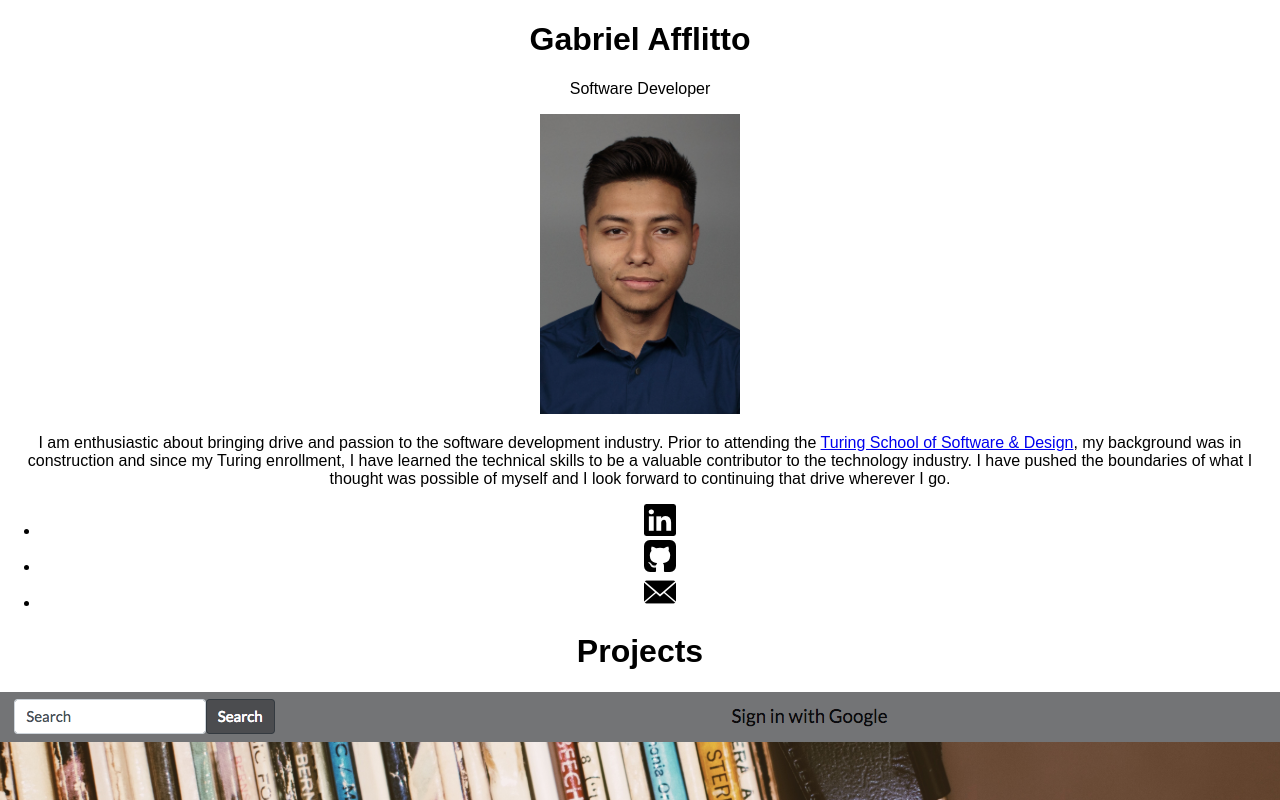
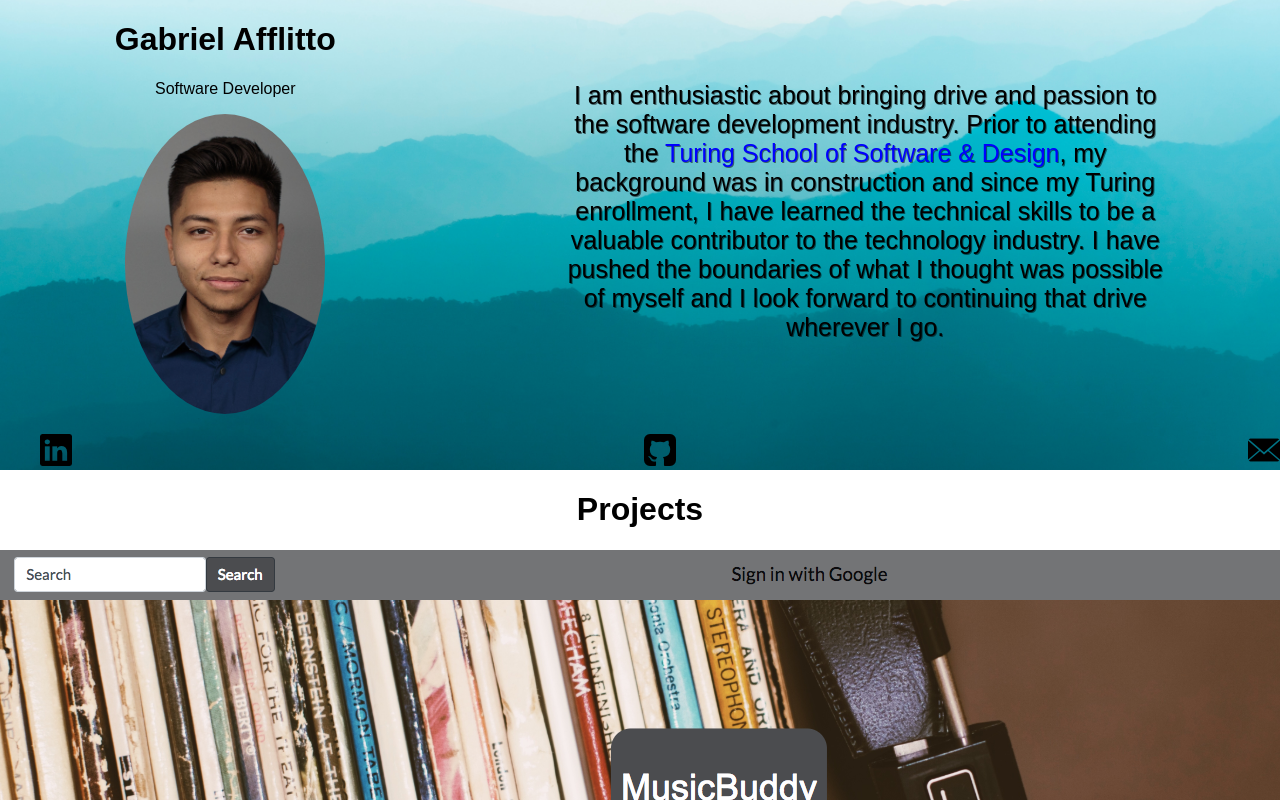
Before and after one commit to GabrielAfflitto/personal-site, a React (Create React App) app: page / in a window 1280 px wide. Shown: the top 800 px of the page. Built offline with nearby package versions, Linux system fonts and the light colour scheme.

Commit message:
minor styling on homepage

```diff
--- a/src/index.css
+++ b/src/index.css
@@ -3,3 +3,57 @@ body {
   padding: 0;
   font-family: sans-serif;
 }
+
+#gabe {
+  border-radius: 50%;
+}
+
+.header {
+  display: flex;
+  flex-direction: row;
+  align-items: center;
+  justify-content: space-around;
+}
+
+.intro {
+  font-size: 1.56rem;
+  margin: 1.78rem 0 1.424rem 0;
+  text-shadow: 1px 1px rgba(0, 0, 0, 0.5);
+}
+
+.welcome-intro {
+  width: 600px;
+}
+
+.links {
+  list-style: none;
+  display: flex;
+  justify-content: space-between;
+}
+
+.hero {
+  /* The image used */
+  background-image: url("./images/willian-justen-de-vasconcellos-595793-unsplash.jpg");
+
+  /* Set a specific height */
+  height: 50%;
+
+  /* Position and center the image to scale nicely on all screens */
+  background-position: center;
+  background-repeat: no-repeat;
+  background-size: cover;
+  position: relative;
+}
+
+.turing {
+  text-decoration: none;
+}
+
+.turing:link {
+  color: blue
+}
+
+.turing:hover {
+  color: purple;
+  text-decoration: underline;
+}
```
